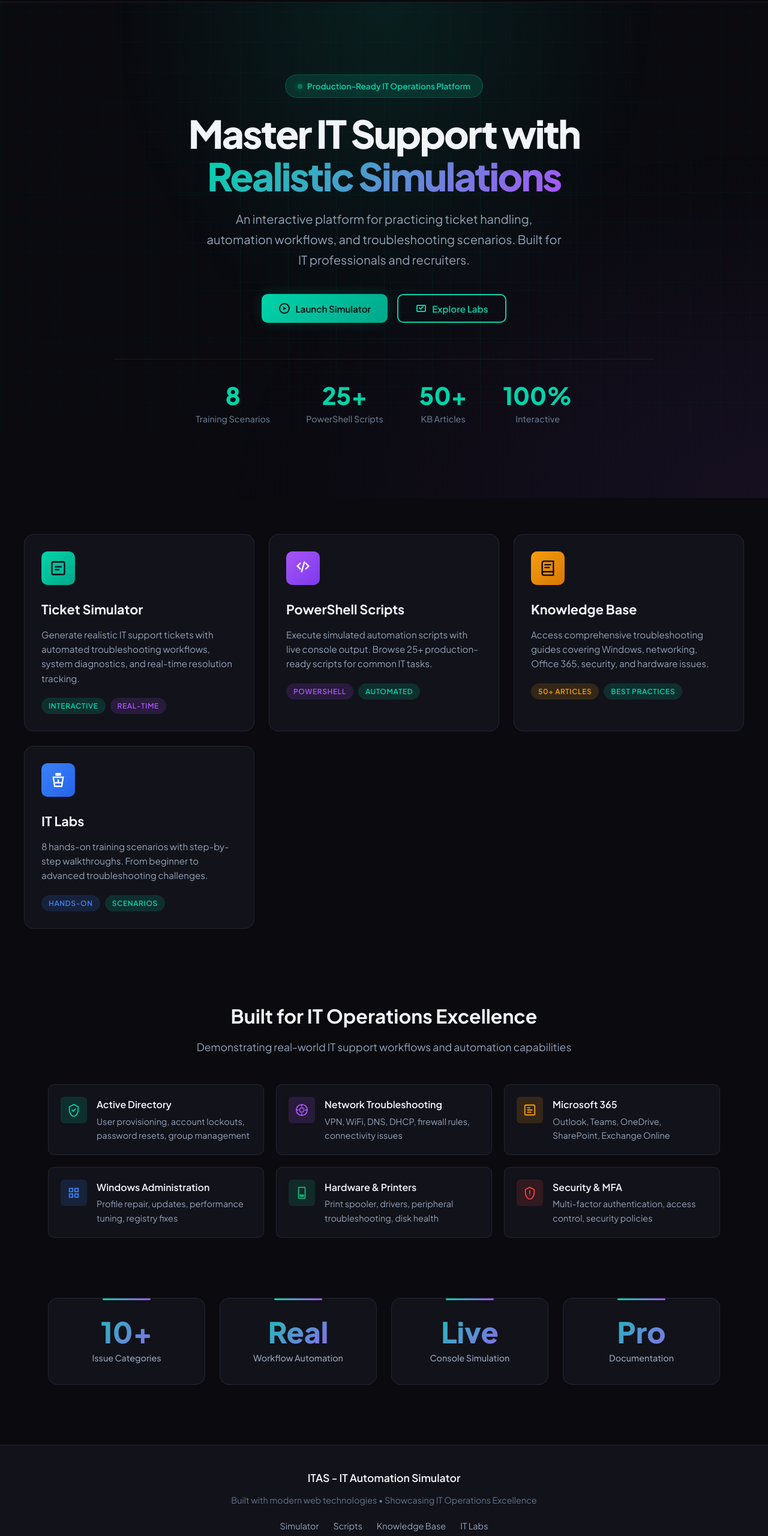
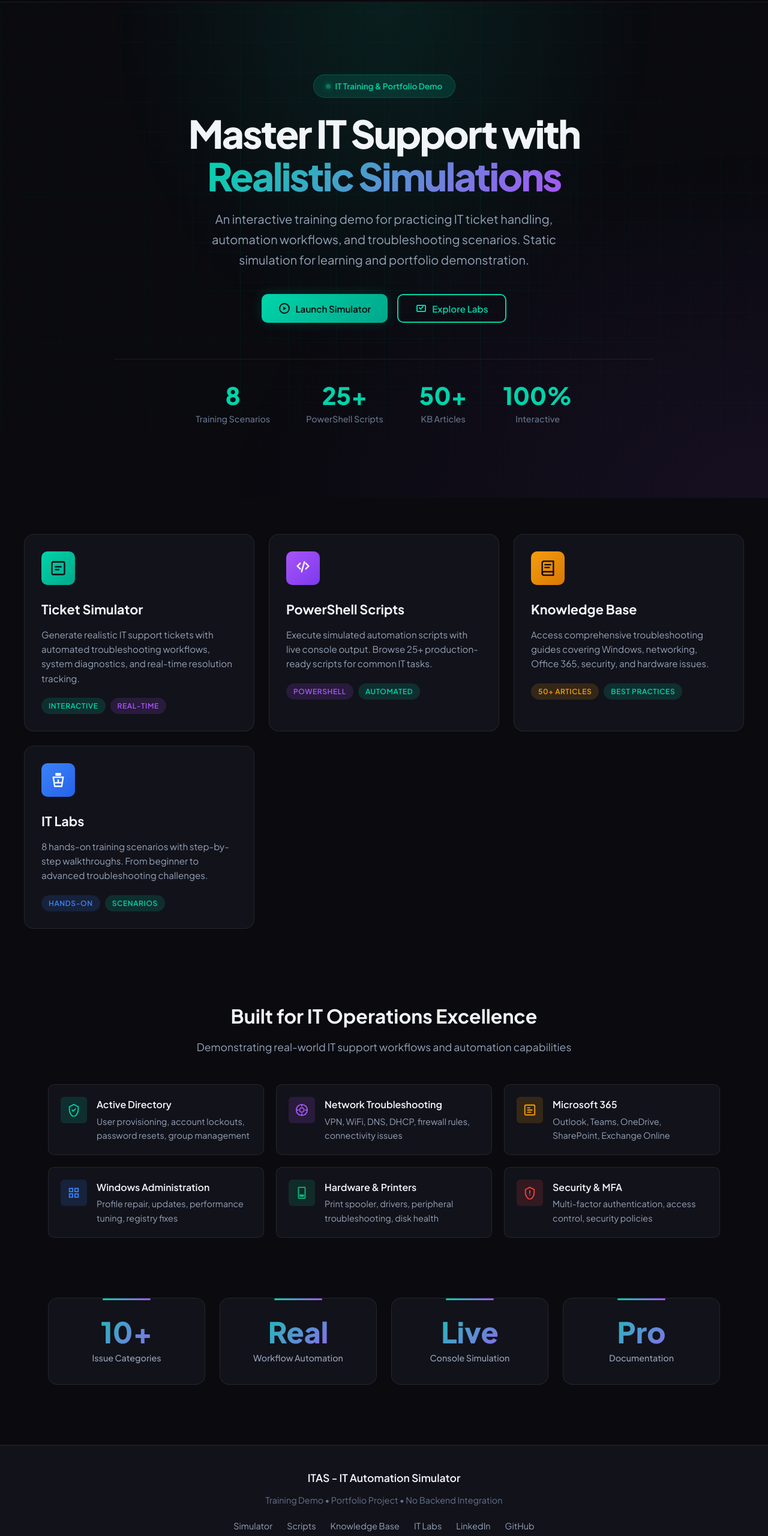
Before and after one commit to Mjkhan9/IT-Simulator-Project, a plain HTML site: page index.html in a window 1280 px wide. Shown: the part 80-2640 px from the top of the page at 60% size. Drawn offline with Linux system fonts and the light colour scheme.

Commit message:
Update messaging and add social links

```diff
--- a/index.html
+++ b/index.html
@@ -37,10 +37,10 @@
         <div class="hero-content">
             <div class="hero-badge">
                 <span class="status-indicator"></span>
-                <span>Production-Ready IT Operations Platform</span>
+                <span>IT Training & Portfolio Demo</span>
             </div>
             <h1>Master IT Support with<br><span>Realistic Simulations</span></h1>
-            <p>An interactive platform for practicing ticket handling, automation workflows, and troubleshooting scenarios. Built for IT professionals and recruiters.</p>
+            <p>An interactive training demo for practicing IT ticket handling, automation workflows, and troubleshooting scenarios. Static simulation for learning and portfolio demonstration.</p>
             <div class="hero-buttons">
                 <button class="primary-btn" onclick="location.href='simulator.html'">
                     <svg width="20" height="20" viewBox="0 0 20 20" fill="none">
@@ -256,12 +256,14 @@
     <footer class="footer">
         <div class="footer-content">
             <div class="footer-brand">ITAS - IT Automation Simulator</div>
-            <p class="footer-text">Built with modern web technologies • Showcasing IT Operations Excellence</p>
+            <p class="footer-text">Training Demo • Portfolio Project • No Backend Integration</p>
             <div class="footer-links">
                 <a href="simulator.html">Simulator</a>
                 <a href="scripts.html">Scripts</a>
                 <a href="kb.html">Knowledge Base</a>
                 <a href="labs.html">IT Labs</a>
+                <a href="https://linkedin.com/in/mohammad-jkhan" target="_blank">LinkedIn</a>
+                <a href="https://github.com/Mjkhan9" target="_blank">GitHub</a>
             </div>
         </div>
     </footer>
```
